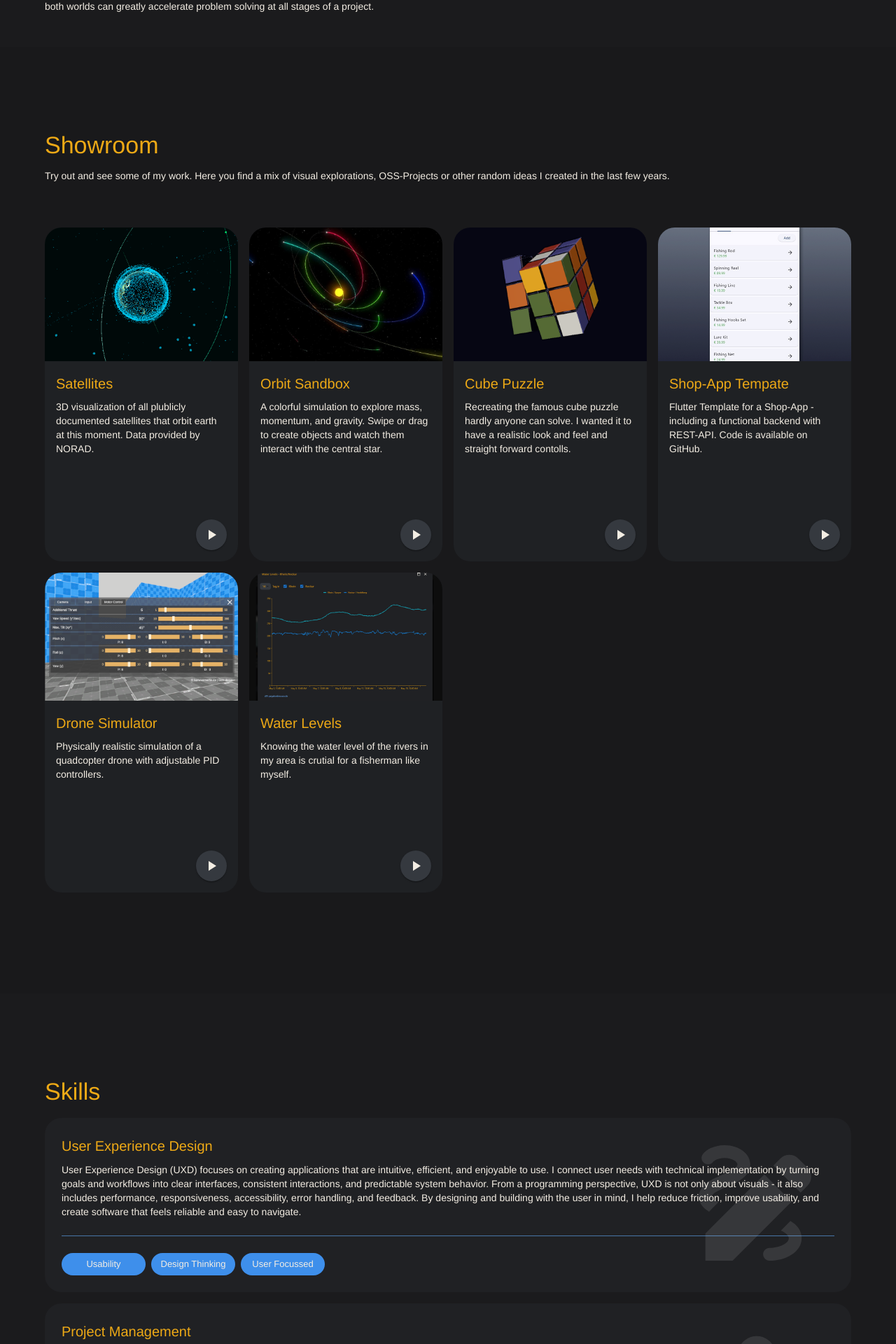
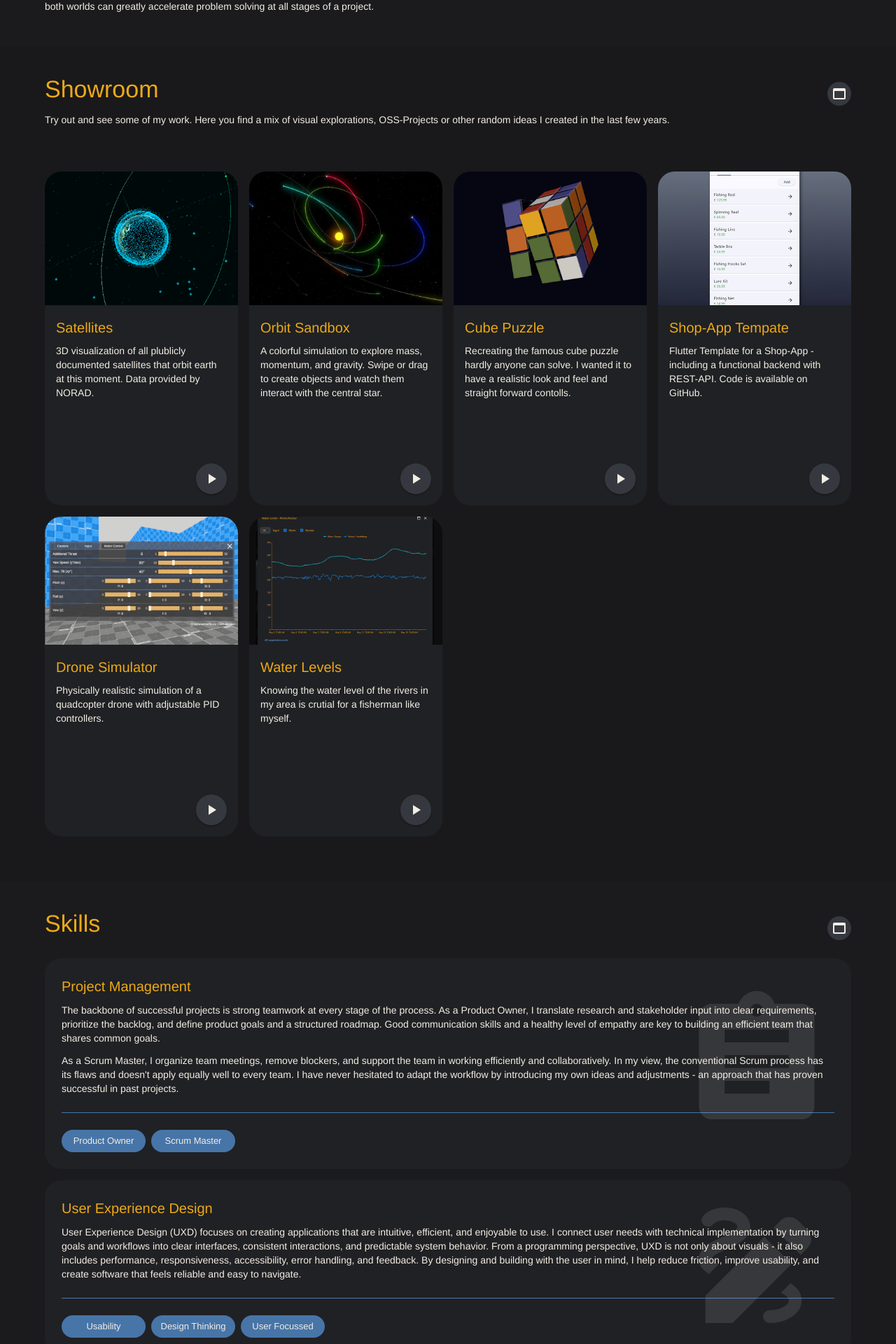
Before and after one commit to KarlSupertramp/HostNextJs, a Next.js app: page / in a window 1280 px wide. Shown: the part 520-2440 px from the top of the page at 70% size. Built offline with nearby package versions, Linux system fonts and the light colour scheme.

Commit message:
Added access to single pages of skills and showroom and made back button embeddable

```diff
--- a/app/ossPage/page.tsx
+++ b/app/ossPage/page.tsx
@@ -1,6 +1,6 @@
 'use client';
 
-import { Box, Container, Typography } from "@mui/material";
+import { Container } from "@mui/material";
 import OssLicensesTable from "../components/ossLicenseTable";
 import { BackButton } from "../sections/backbutton";
 
--- a/app/sections/backbutton.tsx
+++ b/app/sections/backbutton.tsx
@@ -1,15 +1,24 @@
-import { Box, Button, Container, Link, Stack, Typography } from "@mui/material";
+import { Box, Container, Link, Stack, Typography } from "@mui/material";
 import ChevronLeftIcon from '@mui/icons-material/ChevronLeft';
 import { LocaleSwitcher } from "../components/localeSwitcher";
+import { useEffect, useState } from "react";
 
 interface BackButtonProps {
   title?: string | null;
+  disabled?: boolean;
 }
 
-export function BackButton({ title }: BackButtonProps)
+export function BackButton({ title, disabled = false }: BackButtonProps)
 {
+  const [embedded, setEmbedded] = useState(true);
+
+  useEffect(() => {
+    const isEmbedded = window.location.search.includes("?embedded");
+    setEmbedded(isEmbedded);
+  }, []);
+
   return (
-    <Box sx={{ display: "flex" }}>
+    <Box sx={{ display: (embedded || disabled) ? "none" : "flex" }}>
       <Container
         maxWidth="lg"
         sx={{
--- a/app/showroom/page.tsx
+++ b/app/showroom/page.tsx
@@ -15,6 +15,8 @@ import useMediaQuery from "@mui/material/useMediaQuery";
 import { useTranslations } from "next-intl";
 import { WaterLevelModal } from "../components/waterlevelModal";
 import PlayIcon from '@mui/icons-material/PlayArrow';
+import { BackButton } from "../sections/backbutton";
+import WebAssetIcon from '@mui/icons-material/WebAsset';
 
 function FeatureContent({ title, body, imgSrc }) {
   return (
@@ -105,13 +107,22 @@ export default function ShowroomPage({ id }: { id?: string }) {
   const closeIframe = () => setIframeOpen(false);
   const closeWaterLevel = () => setWaterOpen(false);
   const t = useTranslations('Showroom');
+  const singlePage = window.location.pathname.toLocaleLowerCase().endsWith("/showroom");
 
   return (
     <Box sx={{ bgcolor: "background.defaultDark" }} id={id}>
-      <Container maxWidth="lg" sx={{ py: 15 }}>
-        <Typography variant="h4" component="h1" gutterBottom>
-          Showroom
-        </Typography>
+      <BackButton title={"Showroom"} disabled={!singlePage} />
+      <Container  maxWidth="lg" sx={{ py: singlePage ? 2 : 5 }}>
+        {!singlePage &&
+          <Stack direction={"row"} alignItems={"center"}  justifyContent={"space-between"}>
+            <Typography variant="h4" component="h1" gutterBottom>
+              Showroom
+            </Typography>
+            <IconButton title="Fullscreen" href={"/showroom"} aria-label="Fullscreen" size="small">
+              <WebAssetIcon />
+            </IconButton>
+          </Stack>
+        }
         <Typography variant="body2" color="text.secondary">
           {t("showroomHead")}
         </Typography>
--- a/app/skills/page.tsx
+++ b/app/skills/page.tsx
@@ -1,6 +1,6 @@
 "use client";
 
-import { Box, Container, Typography,  Chip, Stack, Divider, Grid } from "@mui/material";
+import { Box, Container, Typography,  Chip, Stack, Divider, Grid, IconButton } from "@mui/material";
 import HandymanIcon from '@mui/icons-material/Handyman';
 import CodeIcon from '@mui/icons-material/SettingsEthernet';
 import BrushIcon from '@mui/icons-material/Brush';
@@ -8,14 +8,13 @@ import DevicesOtherIcon from '@mui/icons-material/DevicesOther';
 import CloudSyncIcon from '@mui/icons-material/CloudSync';
 import { useTranslations } from "next-intl";
 import { ReactElement } from "react";
-
 import DrawIcon from '@mui/icons-material/Draw';
 import AssignmentIcon from '@mui/icons-material/Assignment';
 import PhonelinkIcon from '@mui/icons-material/Phonelink';
-
 import Image from "next/image";
 import UnityLogo from "../../public/UnityLogo_White.svg";
-
+import { BackButton } from "../sections/backbutton";
+import WebAssetIcon from '@mui/icons-material/WebAsset';
 
 export default function SkillsPage({ id }: { id?: string }){
   const devTools = [
@@ -178,26 +177,34 @@ export default function SkillsPage({ id }: { id?: string }){
   );
 
   const t = useTranslations('Skills');
+  const singlePage = window.location.pathname.toLocaleLowerCase().endsWith("/skills");
 
   return (
     <Box id={id} bgcolor={"background.default"} >
-      <Container  maxWidth="lg" sx={{ py: 15 }}>
-        <Typography variant="h4" component="h1" mb={2}>
-         {t("head")}
-        </Typography>
+      <BackButton title={"Skills"} disabled={!singlePage} />
+      <Container  maxWidth="lg" sx={{ py: singlePage ? 2 : 5 }}>
+          {!singlePage &&
+          <Stack mb={2} direction={"row"} alignItems={"center"}  justifyContent={"space-between"}>
+            <Typography variant="h4" component="h1" gutterBottom>
+              Skills
+            </Typography>
+            <IconButton title="Fullscreen" href={"/skills"} aria-label="Fullscreen" size="small">
+              <WebAssetIcon />
+            </IconButton>
+          </Stack>
+        }
+        <SkillArticle
+          bgIcon={<AssignmentIcon sx={{ color:"white", fontSize: 220 }} />}
+          title="Project Management"
+          paragraphs={[t("management1"), t("management2")]}
+          chips={["Product Owner", "Scrum Master"]}
+        />
 
        <SkillArticle
           bgIcon={<DrawIcon sx={{ color:"white", fontSize: 220 }} />}
           title="User Experience Design"
           paragraphs={[t("ux1")]}
           chips={["Usability", "Design Thinking", "User Focussed"]}
-        />
-
-        <SkillArticle
-          bgIcon={<AssignmentIcon sx={{ color:"white", fontSize: 220 }} />}
-          title="Project Management"
-          paragraphs={[t("management1"), t("management2")]}
-          chips={["Product Owner", "Scrum Master"]}
         />
 
         <SkillArticle
--- a/app/theme.js
+++ b/app/theme.js
@@ -88,7 +88,7 @@ const theme = createTheme({
       styleOverrides: {
         root: {
           minWidth: "120px",
-          backgroundColor: "#3e8feb",
+          backgroundColor: "#4775a8",
           color: "#f3ede3"
         },
       },
```
